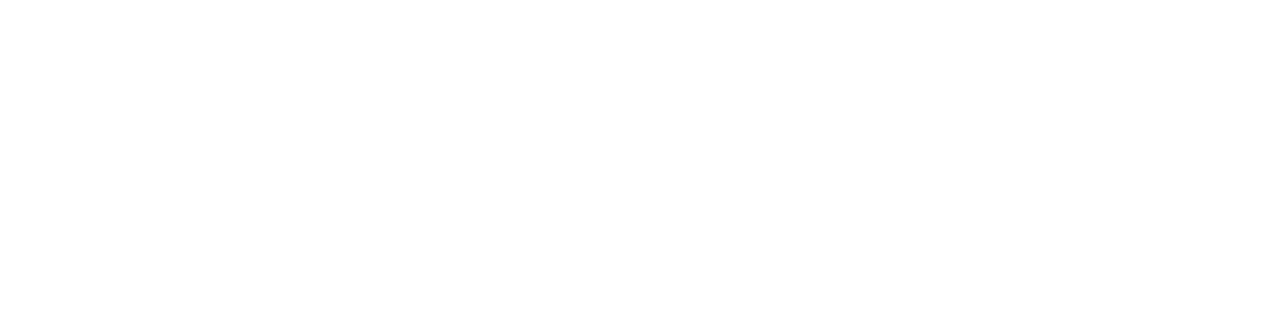
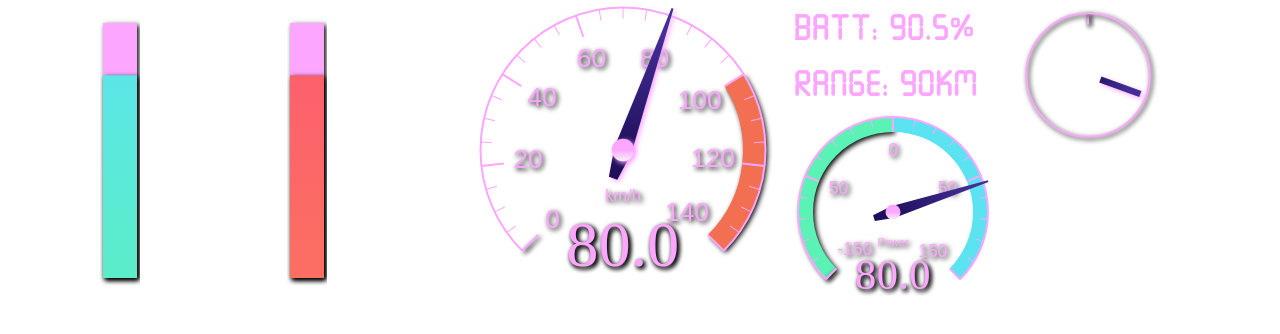
Before and after one commit to Clam-/cargauges, a plain HTML site: page main.html in a window 1280 px wide. Drawn offline with nearby package versions, Linux system fonts and the light colour scheme.

Commit message:
New lib, most layout stuff done

```diff
--- a/main.html
+++ b/main.html
@@ -1,7 +1,14 @@
 <html>
 <head>
-  <script id="gjs" async src="https://canvas-gauges.com/download/latest/all/gauge.min.js"></script>
+  <link rel="stylesheet" media="screen" href="style/font.css" type="text/css"/>
+  <!-- CSS Reset -->
+  <link rel="stylesheet" href="https://cdnjs.cloudflare.com/ajax/libs/normalize/8.0.1/normalize.css">
+  <!-- Milligram CSS -->
+  <link rel="stylesheet" href="https://cdnjs.cloudflare.com/ajax/libs/milligram/1.4.1/milligram.css">
+  <script id="gjs" async src="style/gauge.min.js"></script>
+  <script async=false src="makedatahappen.js"></script>
   <script src="setup.js"></script>
+  <link rel="stylesheet" media="screen" href="style/style.css" type="text/css"/>
 </head>
 <body>
   <!--
@@ -14,8 +21,14 @@
   Tyre temps lol
 
 -->
-  <canvas data-type="linear-gauge"
-    data-width="60"
+<div class="container">
+
+  <div class="row">
+    <div class="column">
+      <!-- Accel -->
+      <canvas id="accel-gauge"
+        data-type="linear-gauge"
+        data-width="40"
         data-bar-width="100"
         data-height="300"
         data-min-value="0"
@@ -23,25 +36,28 @@
         data-border-shadow-width="0"
         data-borders="false"
         data-needle=""
-    data-animation-duration="1500"
-    data-animation-rule="linear"
+        data-animation="false"
         data-bar-stroke-width="0"
         data-stroke-ticks="false"
         data-bar-begin-circle="false"
-    data-value="75"
+        data-value="175"
         data-value-box="0"
         data-major-ticks="3"
         data-minor-ticks="0"
         data-highlights=""
         data-color-numbers="#fff"
-    data-color-bar="#00000000"
-    data-color-bar-progress="#B2E782"
-    data-color-bar-progress-end="#4292B9"
+        data-color-bar="#fca6ff"
+        data-color-bar-progress="#5be3f2"
+        data-color-bar-progress-end="#5bf2b6"
         data-color-plate="#00000000"
         data-color-plate-end="#00000000"
       ></canvas>
-  <canvas data-type="linear-gauge"
-    data-width="60"
+    </div>
+    <div class="column">
+      <!-- Brake -->
+      <canvas id="brake-gauge"
+        data-type="linear-gauge"
+        data-width="40"
         data-bar-width="100"
         data-height="300"
         data-min-value="0"
@@ -49,50 +65,176 @@
         data-border-shadow-width="0"
         data-borders="false"
         data-needle=""
-    data-animation-duration="1500"
-    data-animation-rule="linear"
+        data-animation="false"
         data-bar-stroke-width="0"
         data-stroke-ticks="false"
         data-bar-begin-circle="false"
-    data-value="75"
+        data-value="175"
         data-value-box="0"
         data-major-ticks="3"
         data-minor-ticks="0"
         data-highlights=""
         data-color-numbers="#fff"
-    data-color-bar="#00000000"
-    data-color-bar-progress="#FF3E0D"
-    data-color-bar-progress-end="#FFAB28"
+        data-color-bar="#fca6ff"
+        data-color-bar-progress="#fc5b70"
+        data-color-bar-progress-end="#fc785b"
         data-color-plate="#00000000"
         data-color-plate-end="#00000000"
       ></canvas>
-  <canvas data-type="radial-gauge"
+    </div>
+    <div class="column">
+      <!-- speedo -->
+      <canvas id="speed-gauge"
+        data-type="radial-gauge"
         data-width="300"
         data-height="300"
-    data-units="Km/h"
+        data-value="80"
+        data-units="km/h"
         data-min-value="0"
         data-max-value="140"
-    data-major-ticks="0,20,40,60,80,100,140"
-    data-minor-ticks="2"
+        data-major-ticks="0,20,40,60,80,100,120,140"
+        data-exact-ticks="true"
+        data-minor-ticks="5"
         data-stroke-ticks="true"
-    data-highlights='[
-        {"from": 100, "to": 140, "color": "rgba(200, 50, 50, .75)"}
-    ]'
-    data-color-plate="#00000000"
+        data-font-numbers-size="35"
+        data-font-value-size="85"
         data-border-shadow-width="0"
         data-borders="false"
         data-needle-type="arrow"
-    data-needle-width="5"
+        data-needle-width="6"
+        data-needle-end="100"
+        data-needle-shadow="true"
+        data-needle-circle-size="10"
+        data-needle-circle-outer="false"
+        data-needle-circle-inner="true"
+        data-animation="false"
+        data-value-box-stroke="0"
+        data-value-box-width="0"
+        data-value-dec="1"
+        data-value-text-shadow="true"
+        data-value-int="1"
+        data-font-value="Seven Segment"
+        data-color-major-ticks="#fca6ff"
+        data-color-minor-ticks="#fca6ff"
+        data-color-needle-circle-inner="#fca6ff"
+        data-color-needle-shadow-up="#00000000"
+        data-color-needle-shadow-down="#fca6ff"
+        data-color-needle="#20105c"
+        data-color-needle-end="#432d96"
+        data-color-numbers="#fca6ff"
+        data-color-plate="#00000000"
+        data-color-units="#fca6ff"
+        data-color-value-box-rect="#00000000"
+        data-color-value-box-background="#00000000"
+        data-color-value-text="#fca6ff"
+        data-color-value-text-shadow="#000000"
+        data-highlights='[
+            {"from": 100, "to": 140, "color": "rgba(242, 111, 82, 1)"}
+        ]'
+      ></canvas>
+    </div>
+    <div class="column">
+      <!-- Battery -->
+      <p>Batt: <span id="bat-percent">90.5</span>%<br>Range: <span id="range">90</span>km</p>
+      <!-- power -->
+      <canvas id="power-gauge"
+        data-type="radial-gauge"
+        data-width="200"
+        data-height="200"
+        data-value="80"
+        data-units="Power"
+        data-min-value="-150"
+        data-max-value="150"
+        data-major-ticks="-150,50,0,50,150"
+        data-minor-ticks="5"
+        data-stroke-ticks="true"
+        data-font-numbers-size="35"
+        data-font-value-size="85"
+        data-border-shadow-width="0"
+        data-borders="false"
+        data-needle-type="arrow"
+        data-needle-width="6"
         data-needle-end="100"
         data-needle-shadow="false"
-    data-color-needle-shadow-up="00000000"
-    data-needle-circle-size="7"
+        data-needle-circle-size="10"
         data-needle-circle-outer="false"
         data-needle-circle-inner="true"
-    data-animation-duration="1500"
-    data-animation-rule="linear"
+        data-animation="false"
+        data-value-box-stroke="0"
+        data-value-box-width="0"
+        data-value-dec="1"
+        data-value-text-shadow="true"
+        data-value-int="1"
+        data-font-value="Seven Segment"
+        data-color-major-ticks="#fca6ff"
+        data-color-minor-ticks="#fca6ff"
+        data-color-needle-circle-inner="#fca6ff"
+        data-color-needle-shadow-up="#00000000"
+        data-color-needle-shadow-down="#fca6ff"
+        data-color-needle="#20105c"
+        data-color-needle-end="#432d96"
+        data-color-numbers="#fca6ff"
+        data-color-plate="#00000000"
+        data-color-units="#fca6ff"
+        data-color-value-box-rect="#00000000"
+        data-color-value-box-background="#00000000"
+        data-color-value-text="#fca6ff"
+        data-color-value-text-shadow="#000000"
+        data-highlights='[
+            {"from": -150, "to": 0, "color": "rgba(91, 242, 182, 1)"},
+            {"from": 0, "to": 150, "color": "rgba(91, 227, 242, 1)"}
+        ]'
       ></canvas>
-<canvas id="brake"></canvas>
-
+    </div>
+    <div class="column">
+      <!-- wheel -->
+      <canvas id="steer-gauge"
+        data-type="radial-gauge"
+        data-width="150"
+        data-height="150"
+        data-min-value="0"
+        data-max-value="360"
+        data-major-ticks="0"
+        data-minor-ticks="0"
+        data-exact-ticks="true"
+        data-ticks-angle="360"
+        data-start-angle="180"
+        data-stroke-ticks="true"
+        data-highlights="false"
+        data-value-box="false"
+        data-value-text-shadow="false"
+        data-needle-circle-size="0"
+        data-needle-circle-outer="false"
+        data-needle-width="10"
+        data-needle="true"
+        data-needle-type="line"
+        data-borders="true"
+        data-border-inner-width="0"
+        data-border-middle-width="0"
+        data-border-outer-width="10"
+        data-border-shadow-width="0"
+        data-value="110"
+        data-ticks-width="4"
+        data-use-min-path="true"
+        data-animation="false"
+        data-color-major-ticks="#fca6ff"
+        data-color-minor-ticks="#fca6ff00"
+        data-color-needle-circle-inner="#fca6ff"
+        data-color-needle-shadow-up="#00000000"
+        data-color-needle-shadow-down="#fca6ff"
+        data-color-needle="#20105c"
+        data-color-needle-end="#432d96"
+        data-color-numbers="#fca6ff00"
+        data-color-plate="#00000000"
+        data-color-units="#fca6ff"
+        data-color-value-box-rect="#00000000"
+        data-color-value-box-background="#00000000"
+        data-color-value-text="#fca6ff00"
+        data-color-value-text-shadow="#00000000"
+        data-color-border-outer="#00000000"
+        data-color-border-outer-end="#00000000"
+      ></canvas>
+    </div>
+  </div>
 
 </body>
--- a/makedatahappen.js
+++ b/makedatahappen.js
@@ -0,0 +1,88 @@
+function sleep(ms) {
+  return new Promise(resolve => setTimeout(resolve, ms));
+}
+
+class LineBreakTransformer {
+  constructor() {
+    // A container for holding stream data until a new line.
+    this.chunks = "";
+  }
+
+  transform(chunk, controller) {
+    // Append new chunks to existing chunks.
+    this.chunks += chunk;
+    // For each line breaks in chunks, send the parsed lines out.
+    const lines = this.chunks.split("\r\n");
+    this.chunks = lines.pop();
+    lines.forEach((line) => controller.enqueue(line));
+  }
+
+  flush(controller) {
+    // When the stream is closed, flush any remaining chunks out.
+    controller.enqueue(this.chunks);
+  }
+}
+
+
+async function testPort(p) {
+  return true;
+}
+
+async function getPort(){
+  // attempt on any previous ports
+  const ports = await navigator.serial.getPorts();
+  ports.foreach((p)=>{
+    if (testPort(p)) {return p};
+  });
+  // if fail, prompt for port
+  const port = await navigator.serial.requestPort();
+  return port;
+}
+
+
+async function init(gauges) {
+  var port = null;
+  while (port === null) {
+    port = getPort();
+    await sleep(2000);
+  }
+  if (port) {
+    // comms please.
+    await port.open({ baudRate: 9600 });
+
+    // setup read
+    const textDecoder = new TextDecoderStream();
+    const readableStreamClosed = port.readable.pipeTo(textDecoder.writable);
+    const reader = textDecoder.readable
+      .pipeThrough(new TransformStream(new LineBreakTransformer()))
+      .getReader();
+    // setup write:
+    const writer = port.writable.getWriter();
+
+      // Listen to data coming from the serial device.
+    while (true) {
+      const { value, done } = await reader.read();
+      if (done) {
+        reader.releaseLock();
+        break;
+      }
+      // value is a string.
+      console.log(value);
+      // write something:
+      // const data = new Uint8Array([104, 101, 108, 108, 111]); // hello
+      // await writer.write(data);
+    }
+
+    const textEncoder = new TextEncoderStream();
+    const writableStreamClosed = textEncoder.readable.pipeTo(port.writable);
+
+    reader.cancel();
+    await readableStreamClosed.catch(() => { /* Ignore the error */ });
+    // Allow the serial port to be closed later.
+    writer.releaseLock();
+    writer.close();
+    await writableStreamClosed;
+
+    await port.close();
+  }
+}
--- a/setup.js
+++ b/setup.js
@@ -1,7 +1,24 @@
-
+function batteryupdate(perc) {
+  document.getElementById("bat-percent").innerHTML = perc;
+}
+function rangeupdate(range) {
+  document.getElementById("range").innerHTML = range;
+}
 
 function doGauges() {
-
+  // init data, and give gauge objcs, and func of batt
+  // document.gauges.get("speed-gauge").update({
+  //   colorNeedle: "#20105c",
+  //   colorNeedleEnd: '#432d96'
+  // });
+  initdata({
+    battery: batteryupdate,
+    range: rangeupdate,
+    accel: document.gauges.get("accel-gauge"),
+    brake: document.gauges.get("brake-gauge"),
+    speed: document.gauges.get("speed-gauge"),
+    steer: document.gauges.get("steer-gauge"),
+  })
 }
 
 var script = document.querySelector('#gjs');
--- /dev/null
+++ b/style/font.css
@@ -0,0 +1,4 @@
+@font-face {
+  font-family: 'Seven Segment';
+  src: url(Seven-Segment.ttf);
+}
--- /dev/null
+++ b/style/style.css
@@ -0,0 +1,11 @@
+
+body {
+  font-family: "Seven Segment";
+  font-size: 3.5em;
+  font-weight: 700;
+  color: #fca6ff;
+}
+
+p {
+  margin-bottom: 0;
+}
```
Also changed, not shown: style/Seven-Segment.ttf (added), style/gauge.min.js (added), 1 other file. Lines whose indentation alone changed are shown as unchanged.
